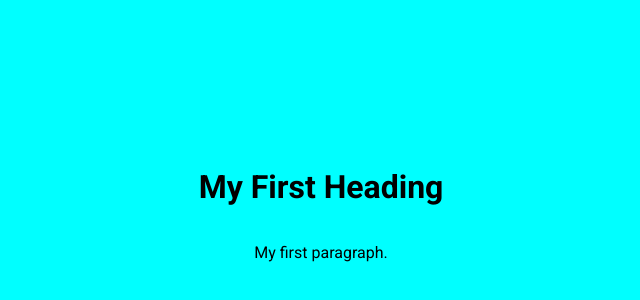
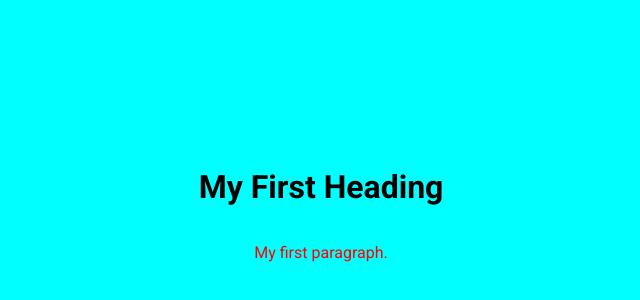
Before and after one commit to RyanJiang-py/laughing-enigma, a plain HTML site: page index.html in a window 1280 px wide. Shown: the part 188-488 px from the top of the page, without its empty margins (319-959 px from the left). Drawn offline with Linux system fonts and the light colour scheme.

Commit message:
changing css

```diff
--- a/index.html
+++ b/index.html
@@ -1,7 +1,6 @@
 <!DOCTYPE html>
 <html lang="en">
   <head>
-    <meta charset = "UTF-8" />
     <link rel="stylesheet" href="style.css" />
     <title>HELLLLOW</title>
   </head>
--- a/style.css
+++ b/style.css
@@ -16,3 +16,7 @@ body {
   overflow: hidden;
   margin: 0;
 }
+
+p {
+    color: red;
+}
```
